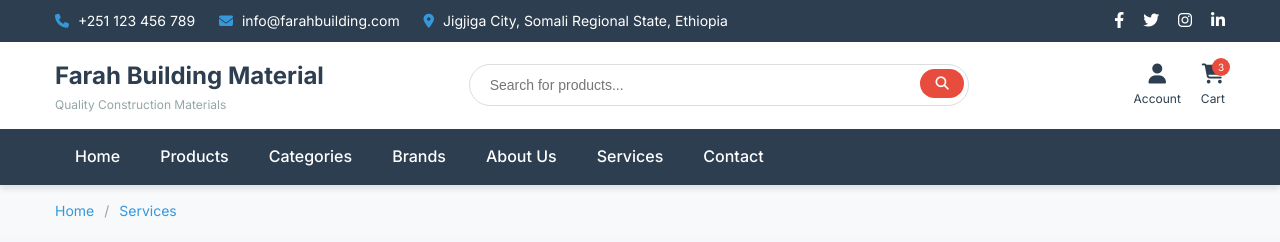
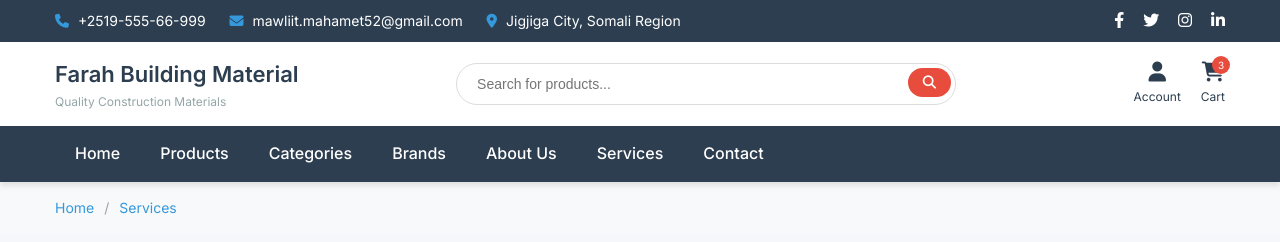
Before and after one commit to Somali-programmer/Farah-building-material., a plain HTML site: page about.html in a window 1280 px wide. Shown: the top 242 px of the page. Drawn offline with Linux system fonts and the light colour scheme.

Commit message:
Update about.html

```diff
--- a/about.html
+++ b/about.html
@@ -104,9 +104,9 @@
         }
 
         .logo-text h1 {
-            font-size: 24px;
+            font-size: 22px;
             color: var(--primary);
-            font-weight: 700;
+            font-weight: 600;
         }
 
         .logo-text p {
@@ -854,9 +854,9 @@
         <div class="container">
             <div class="top-bar-content">
                 <div class="contact-info">
-                    <span><i class="fas fa-phone"></i> +251 123 456 789</span>
-                    <span><i class="fas fa-envelope"></i> info@farahbuilding.com</span>
-                    <span><i class="fas fa-map-marker-alt"></i> Jigjiga City, Somali Regional State, Ethiopia</span>
+                    <span><i class="fas fa-phone"></i> +2519-555-66-999</span>
+                    <span><i class="fas fa-envelope"></i> mawliit.mahamet52@gmail.com </span>
+                    <span><i class="fas fa-map-marker-alt"></i> Jigjiga City, Somali Region</span>
                 </div>
                 <div class="social-links">
                     <a href="https://www.facebook.com/newboymawliid.mohamed?mibextid=wwXIfr&mibextid=wwXIfr"><i class="fab fa-facebook-f"></i></a>
@@ -1393,4 +1393,5 @@
         });
     </script>
 </body>
+
 </html>
```
